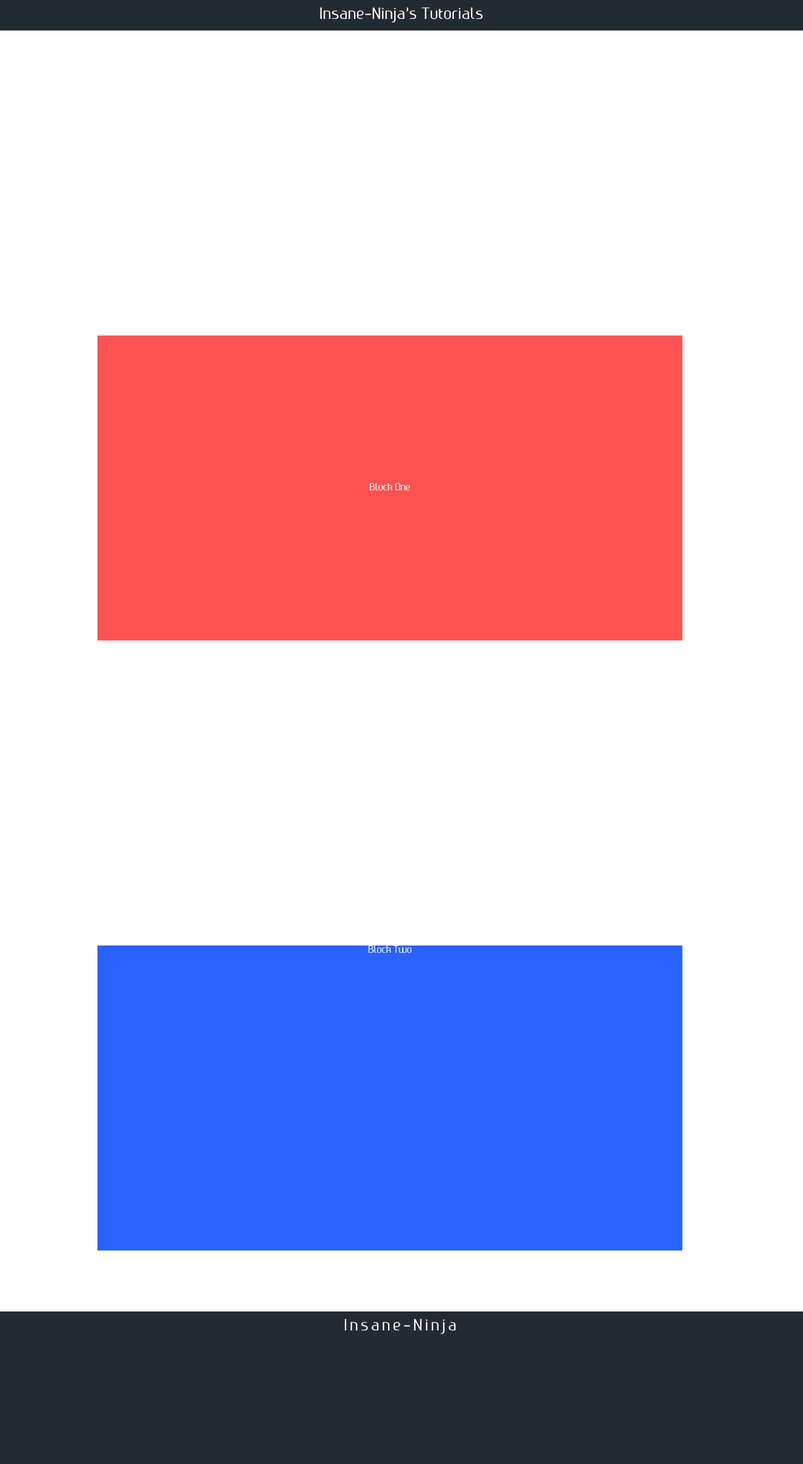
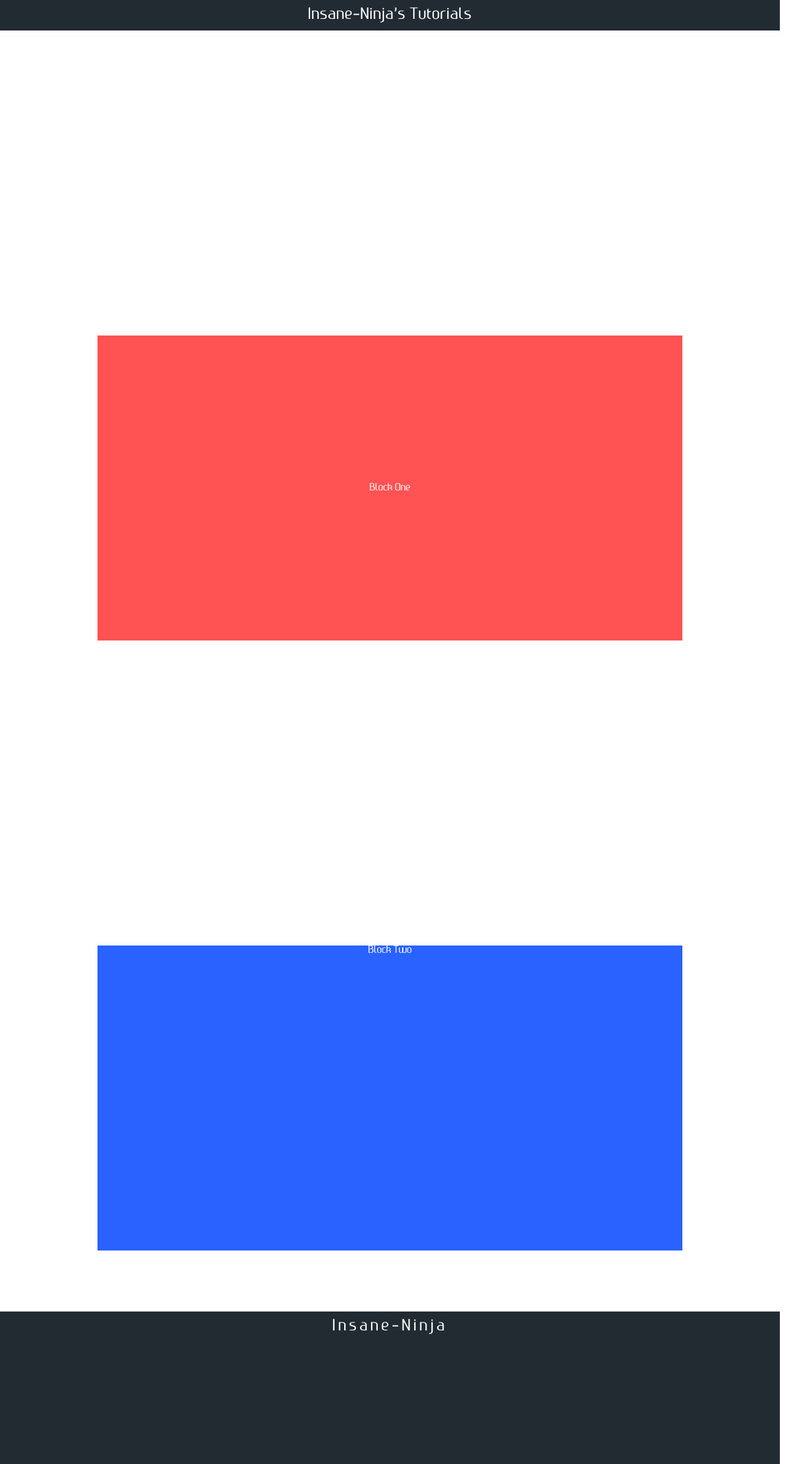
Before and after one commit to ShreyasDalwale/insaneninja.cf, a plain HTML site: page index.html in a window 1280 px wide. Shown: the whole page at 61% size, 1318 px wide, since content can reach past the window. Drawn offline with Linux system fonts and the light colour scheme.

Commit message:
Update main.css

```diff
--- a/css/main.css
+++ b/css/main.css
@@ -28,7 +28,7 @@ div.head{
 	font-size: 25px;
 	text-align: center;
 	line-height: 2em;
-	width: 103%;
+	width: 100%;
 	color: white;
 	letter-spacing: 5px;
 	position:sticky;
@@ -45,7 +45,7 @@ div.head:hover{
 div.b_white{
 	background-color: white;
 	color: black;
-	width: 102%;
+	width: 100%;
 	height: 500px;
 }
 div.b_one{
@@ -78,7 +78,7 @@ footer{
 	position: relative;
 	text-align: center;
 	line-height: 2em;
-	width: 103%;
+	width: 100%;
 	height: 10em;
 	color: white;
 	letter-spacing: 5px;
```
